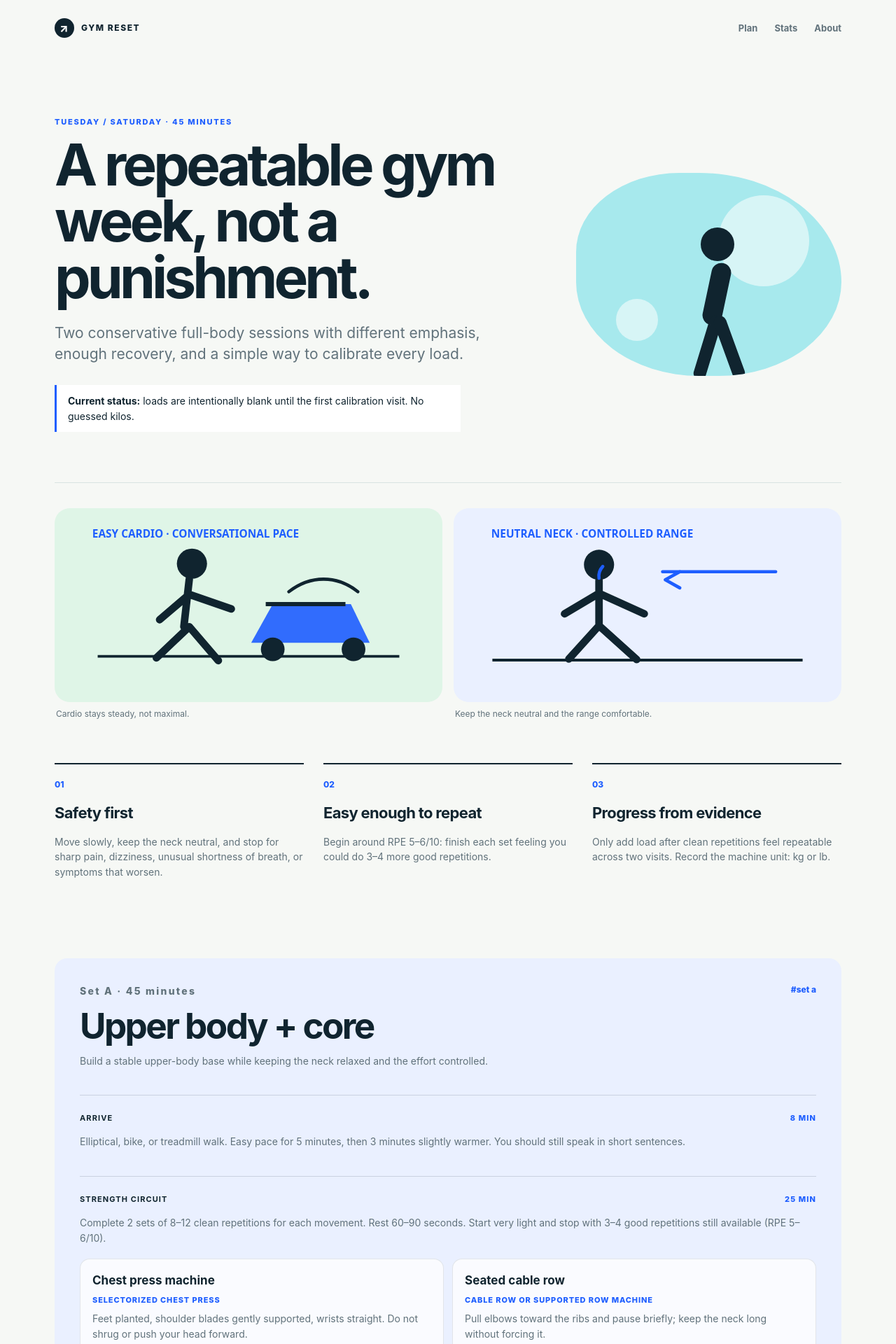
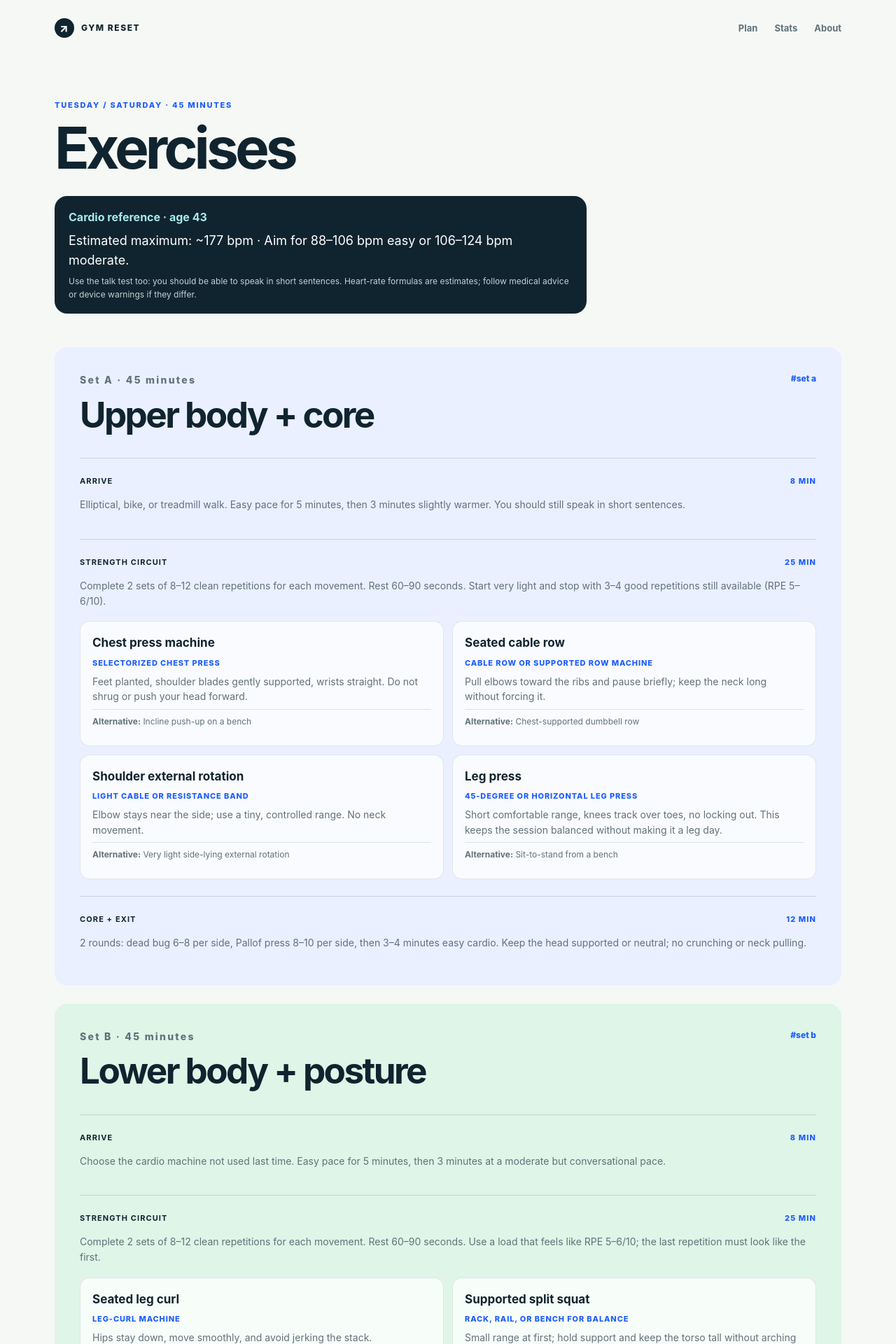
Before and after one commit to ottoottone/prj-gym, a Jekyll site: the page built from index.md, in a window 1280 px wide. Shown: the top 1920 px of the page at 70% size. Built offline with Jekyll 4.4.1, drawn with Linux system fonts in a browser that asks for light colours; some of the changed text lies outside the part shown.

Commit message:
Focus homepage on exercises and cardio heart rate

```diff
--- a/index.md
+++ b/index.md
@@ -1,31 +1,17 @@
 ---
 layout: default
-title: Two-session plan
+title: Exercises
 ---
 
-<section class="hero">
-  <div>
-    <p class="eyebrow">TUESDAY / SATURDAY · 45 MINUTES</p>
-    <h1>A repeatable gym week, not a punishment.</h1>
-    <p class="lede">Two conservative full-body sessions with different emphasis, enough recovery, and a simple way to calibrate every load.</p>
-    <div class="notice"><strong>Current status:</strong> loads are intentionally blank until the first calibration visit. No guessed kilos.</div>
-  </div>
-  <div class="hero-art" aria-label="Illustration of a steady training week">
-    <div class="orb orb-one"></div><div class="orb orb-two"></div><div class="figure"><span></span><i></i><b></b></div>
-  </div>
-</section>
-
-<section class="visual-strip"><figure><img src="{{ '/assets/images/steady-cardio.svg' | relative_url }}" alt="Person using a cardio machine at an easy conversational pace"><figcaption>Cardio stays steady, not maximal.</figcaption></figure><figure><img src="{{ '/assets/images/neutral-neck.svg' | relative_url }}" alt="Person training with a neutral neck and controlled range"><figcaption>Keep the neck neutral and the range comfortable.</figcaption></figure></section>
-
-<section class="principles">
-  <div><span>01</span><h2>Safety first</h2><p>Move slowly, keep the neck neutral, and stop for sharp pain, dizziness, unusual shortness of breath, or symptoms that worsen.</p></div>
-  <div><span>02</span><h2>Easy enough to repeat</h2><p>Begin around RPE 5–6/10: finish each set feeling you could do 3–4 more good repetitions.</p></div>
-  <div><span>03</span><h2>Progress from evidence</h2><p>Only add load after clean repetitions feel repeatable across two visits. Record the machine unit: kg or lb.</p></div>
-</section>
+<div class="exercise-only-head">
+  <p class="eyebrow">TUESDAY / SATURDAY · 45 MINUTES</p>
+  <h1>Exercises</h1>
+  <div class="cardio-reference"><strong>Cardio reference · age 43</strong><span>Estimated maximum: ~177 bpm · Aim for 88–106 bpm easy or 106–124 bpm moderate.</span><small>Use the talk test too: you should be able to speak in short sentences. Heart-rate formulas are estimates; follow medical advice or device warnings if they differ.</small></div>
+</div>
 
 {% for workout in site.data.workouts %}
 <section class="workout {{ workout.tone }}" id="{{ workout.id }}">
-  <div class="workout-head"><div><p class="eyebrow">{{ workout.label }} · {{ workout.time }}</p><h2>{{ workout.title }}</h2><p>{{ workout.target }}</p></div><a class="jump" href="#{{ workout.id }}">#{{ workout.label | downcase }}</a></div>
+  <div class="workout-head"><div><p class="eyebrow">{{ workout.label }} · {{ workout.time }}</p><h2>{{ workout.title }}</h2></div><a class="jump" href="#{{ workout.id }}">#{{ workout.label | downcase }}</a></div>
   {% for block in workout.blocks %}
   <div class="block"><div class="block-label"><strong>{{ block.name }}</strong><span>{{ block.minutes }} min</span></div><p>{{ block.detail }}</p>
     {% if block.exercises %}<div class="exercise-grid">{% for exercise in block.exercises %}<article class="exercise"><h3>{{ exercise.name }}</h3><p class="machine">{{ exercise.machine }}</p><p>{{ exercise.cue }}</p><p class="alternative"><b>Alternative:</b> {{ exercise.alternative }}</p></article>{% endfor %}</div>{% endif %}
@@ -33,7 +19,3 @@ title: Two-session plan
   {% endfor %}
 </section>
 {% endfor %}
-
-<section class="calibration"><div><p class="eyebrow">FIRST VISIT</p><h2>Find your starting load without guessing.</h2><p>For each strength exercise, do one very light test set. Add a small amount only if the movement stays smooth and pain-free. Choose the load for 8–12 repetitions at RPE 5–6. Record machine name, load, reps, and effort.</p></div><div class="calibration-card"><strong>Log this</strong><span>Date · exercise · load · unit · reps · RPE · notes</span><small>Use the same machine and seat setting next time when possible.</small></div></section>
-
-<section class="footer-note"><p>This is general fitness information, not medical advice. If neck symptoms become significant, persistent, or neurological, pause and consult a qualified clinician.</p><a href="/prj-gym/stats/">View monthly stats →</a></section>
```
Also changed, not shown: notes/decisions.md (+1 -0 lines), notes/discussions/2026-10.md (+6 -0 lines), assets/css/style.css.
